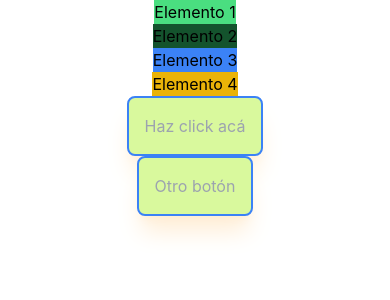
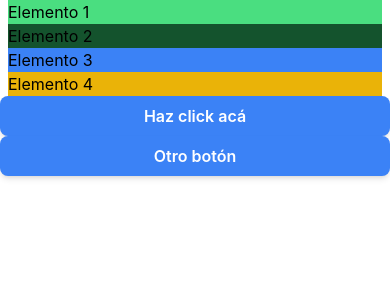
Before and after one commit to MinticcicloIII/explicacionestilosconspreproc, a React (Create React App) app: page / in a window 390 px wide. Shown: the top 300 px of the page. Built offline with nearby package versions, Linux system fonts and the light colour scheme.

Commit message:
con el appliy y se hace lo de responsive con el md:

```diff
--- a/src/App.css
+++ b/src/App.css
@@ -1,3 +1,11 @@
 @tailwind base;
 @tailwind components;
 @tailwind utilities;
+
+
+/*Ojo toca enmarcarlo en esta vaina de layer component o si no no funciona*/
+@layer components {
+  .boton {
+    @apply py-2 px-4 bg-blue-500 text-white font-semibold rounded-lg shadow-md hover:bg-blue-700 focus:outline-none focus:ring-2 focus:ring-blue-400 focus:ring-opacity-75;
+  }
+}
--- a/src/App.js
+++ b/src/App.js
@@ -2,14 +2,16 @@ import './App.css';
 
 function App() {
   return (
+    /* Para que sea responsive es usa el md: i.e que cuando est pantalals mediana para arriba le va a disribuir en row, pero pa
+    mas peques hace el row en columnnas*/
     <div className="App">
-      <div className='flex flex-col items-center justify-center'>
+      <div className='flex flex-col md:flex-row'>
         <div className='mx-2 bg-green-400'>Elemento 1</div>
         <div className='mx-2 bg-green-900'>Elemento 2</div>
         <div className='mx-2 bg-blue-500'>Elemento 3</div>
         <div className='mx-2 bg-yellow-500'>Elemento 4</div>
-        <button className='border-2 border-blue-500 p-4 bg-lime-200 text-gray-400 hover:text-gray-700 hover:bg-green-100 rounded-lg shadow-xl shadow-orange-100 hover:scale-125'>Haz click acá</button>
-        <button className='border-2 border-blue-500 p-4 bg-lime-200 text-gray-400 hover:text-gray-700 hover:bg-green-100 rounded-lg shadow-xl shadow-orange-100 hover:scale-125'>Otro botón</button>
+        <button className='boton'>Haz click acá</button>
+        <button className='boton'>Otro botón</button>
       </div>
     </div>
   );
```
